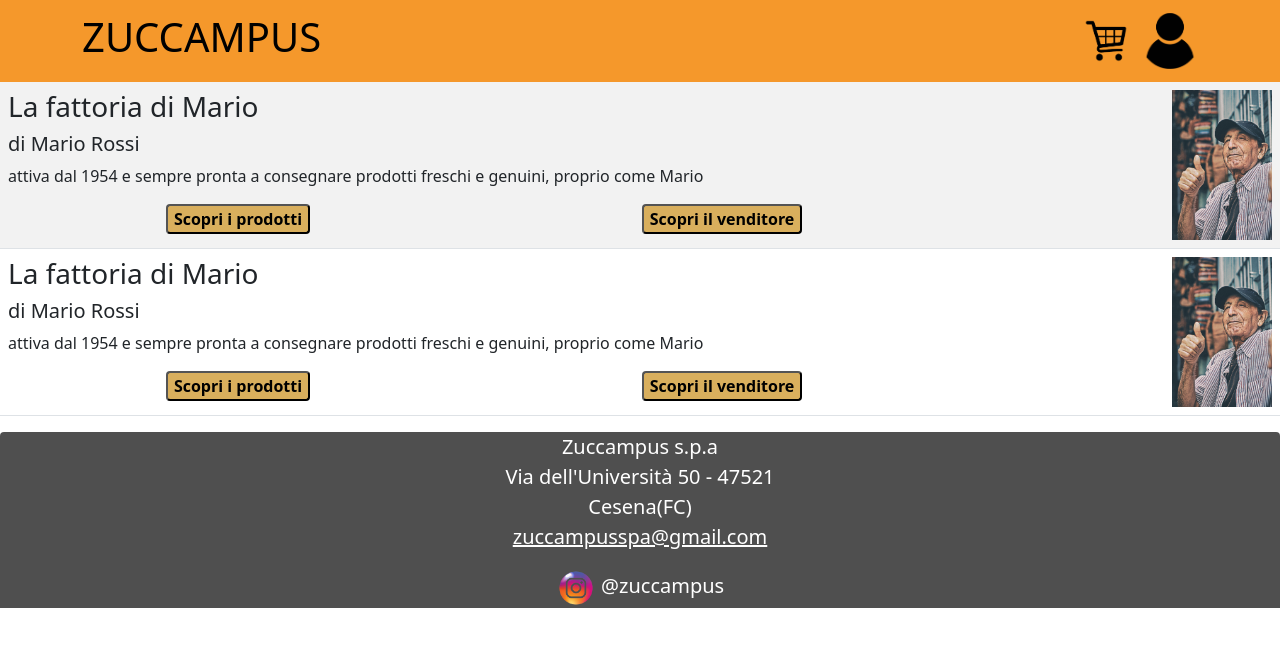
After one commit to alicemastrilli/zuccampus, a PHP site: page /website/agricoltori.html in a window 1280 px wide. The commit adds this page. Shown: the top 647 px of the page. Run offline with PHP 8.4, Linux system fonts and the light colour scheme.

Commit message:
aggiunta pagina agricoltori

```diff
--- a/css/style.css
+++ b/css/style.css
@@ -14,3 +14,16 @@ footer{
 footer img{
     width: 40px;
 }
+
+article img{
+    width: 100px;
+}
+
+article button{
+    background-color: #D9AF5D;
+
+}
+
+article button a {
+    font-weight: bold;
+}
--- /dev/null
+++ b/website/agricoltori.html
@@ -0,0 +1,94 @@
+<!DOCTYPE html>
+<html>
+    <head>
+        <link href="https://cdn.jsdelivr.net/npm/bootstrap@5.1.3/dist/css/bootstrap.min.css" rel="stylesheet" integrity="sha384-1BmE4kWBq78iYhFldvKuhfTAU6auU8tT94WrHftjDbrCEXSU1oBoqyl2QvZ6jIW3" crossorigin="anonymous">
+
+        <link rel="stylesheet" href="../css/style.css" >
+
+    </head>
+    <body>
+        <!--copiare da qui (dentro al proprio body)-->
+    <header class="text-dark">
+        <nav class="navbar">
+            <div class="container">
+                <a class="navbar-brand" href="./homepage.html">
+                        <h1 class="text-black">ZUCCAMPUS</h1>
+                </a>
+                <div class="float-end">
+                    <a class="text-decoration-none" href="#">
+                        <img class="img-fluid ps-1 " src="../icons/carrello.png" alt="carrello" />
+                    </a>
+                    <a class="text-decoration-none" href="#">
+                        <img class="img-fluid ps-1 " src="../icons/user.png" alt="utente" />
+                    </a>
+                </div>
+            </div>
+         </nav>
+    </header>
+ <!--copiare fin qui-->
+    <article>
+        <table class="table table-striped">
+            <tbody>
+                <tr>
+                <td class="col-9">
+                    <h3>La fattoria di Mario </h3>
+                    <h5>di Mario Rossi</h5>
+                    <p>attiva dal 1954 e sempre pronta a consegnare prodotti freschi e genuini, proprio come Mario</p>
+                    <div class="row">
+                        <div class="col-6 text-center">
+                            <button class="rounded" type="button">
+                            <a class=" text-decoration-none text-black" href="#">Scopri i prodotti</a>
+                            </button>
+                        </div>
+                        <div class="col-6 text-center">
+                            <button class="rounded " type="button">
+                            <a class=" text-decoration-none text-black" href="#">Scopri il venditore</a>
+                            </button>
+                            </div>
+                    </div>
+                </td>
+                <td class="col-3 p-2">
+                    <img class="float-end" src="../icons/mario.jpg" alt="">
+                </td>
+                </tr>
+
+                <tr>
+                <td class="col-9">
+
+                    <h3>La fattoria di Mario </h3>
+                    <h5>di Mario Rossi</h5>
+                    <p>attiva dal 1954 e sempre pronta a consegnare prodotti freschi e genuini, proprio come Mario</p>
+                    <div class="row">
+                        <div class="col-6 text-center">
+                            <button class="rounded" type="button">
+                            <a class=" text-decoration-none text-black" href="#">Scopri i prodotti</a>
+                            </button>
+                        </div>
+                        <div class="col-6 text-center">
+                            <button class="rounded " type="button">
+                            <a class=" text-decoration-none text-black" href="#">Scopri il venditore</a>
+                            </button>
+                            </div>
+                    </div>
+                </td>
+                <td class="col-3 p-2">
+                    <img class="float-end" src="../icons/mario.jpg" alt="">
+                </td>
+                </tr>
+            </tbody>
+        </table>
+    </article>
+    <footer class=" rounded-top ">
+        <div class="text-white text-center">
+            <p>Zuccampus s.p.a <br> Via dell'Università 50 - 47521 <br> Cesena(FC) <br> <a
+                class="text-white" href="#">zuccampusspa@gmail.com</a> <br>
+            </p>
+                <img src="../icons/instagram.png" alt="instagram logo">
+            <a class="text-white text-decoration-none" href="#">@zuccampus</a>
+        </div>
+
+    </footer>
+
+
+    </body>
+</html>
```
Also changed, not shown: icons/mario.jpg (added).
